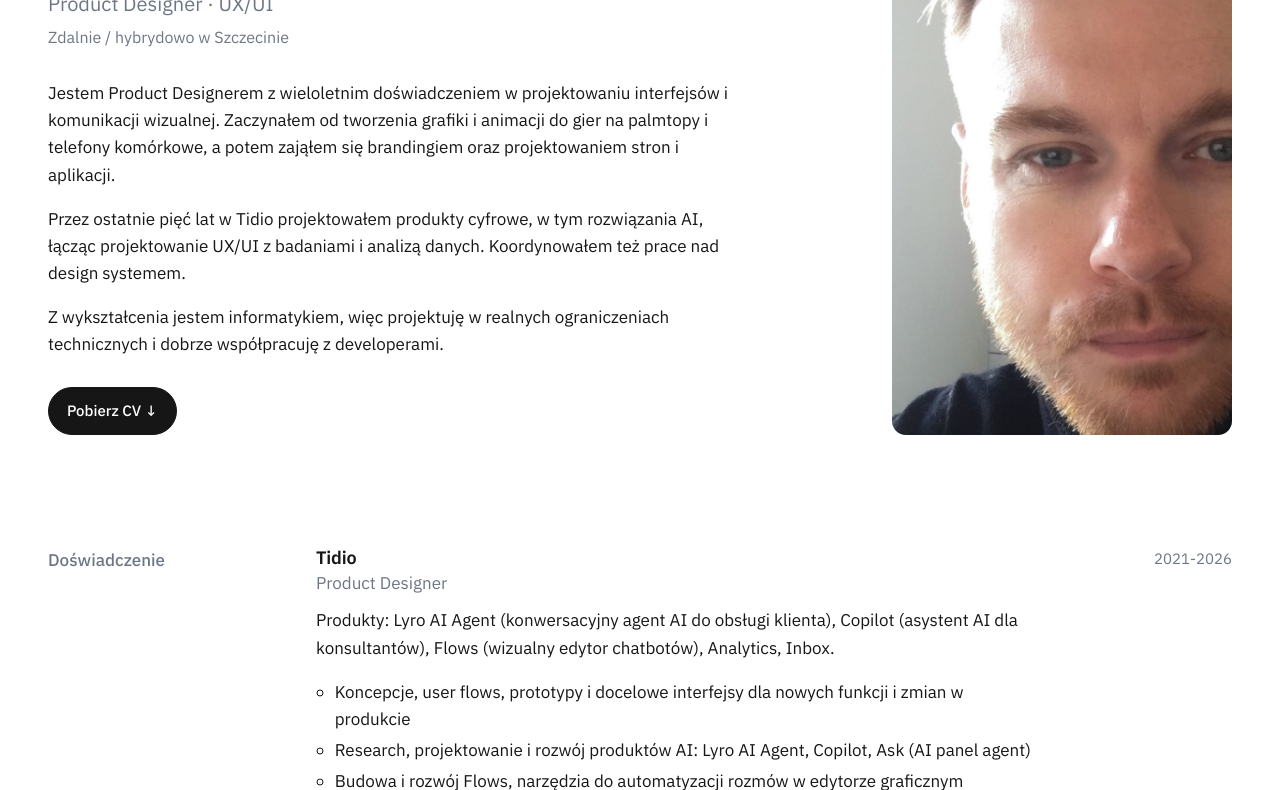
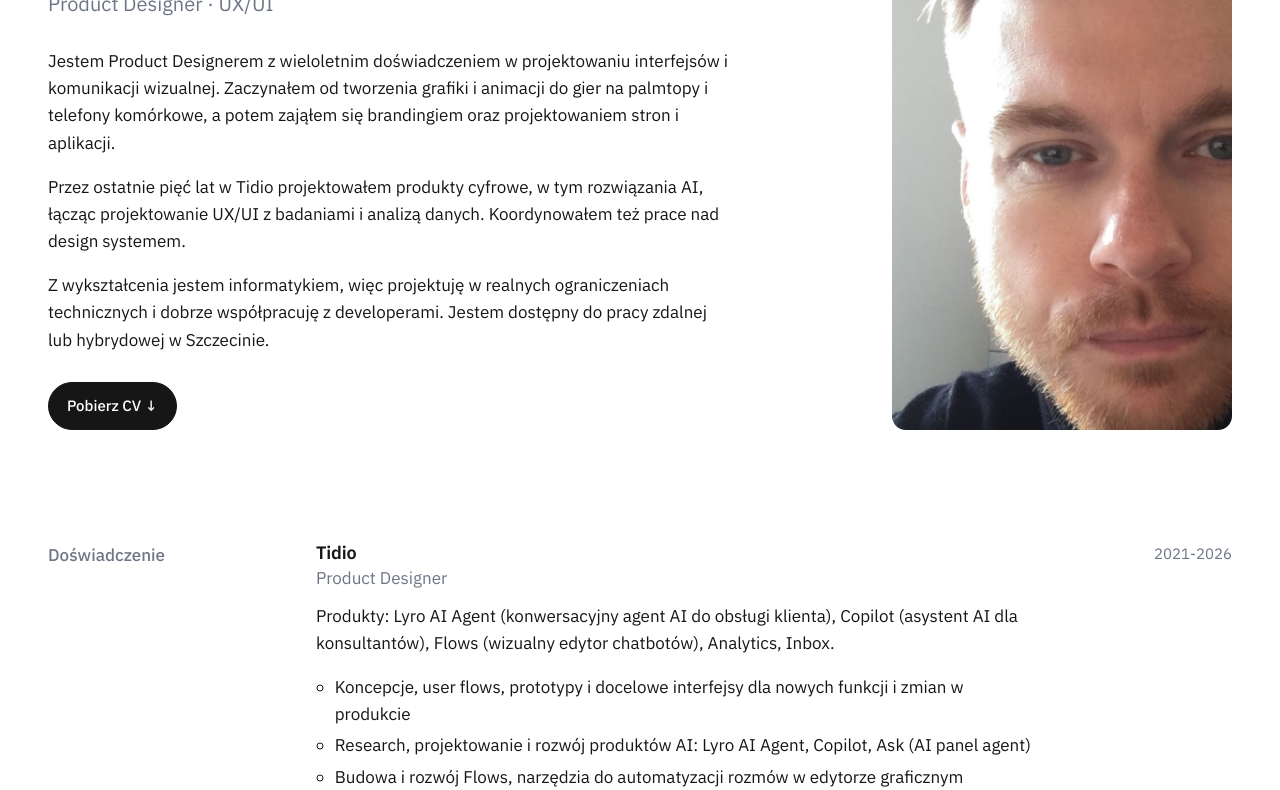
Before and after one commit to dgrochowicki/dgrochowicki.github.io, an Astro site: page /o-mnie in a window 1280 px wide. Shown: the part 296-1086 px from the top of the page. Built offline with nearby package versions, Linux system fonts and the light colour scheme; Astro itself is replaced by a stand-in of ours.

Commit message:
About: availability as a sentence at the end of the bio
Co-Authored-By: Claude Opus 5.5 <noreply@anthropic.com>

```diff
--- a/src/data/about.ts
+++ b/src/data/about.ts
@@ -7,7 +7,7 @@ export const intro: L10n<{ hero: string; lead: string; bio: string[] }> = {
     bio: [
       'Jestem Product Designerem z wieloletnim doświadczeniem w projektowaniu interfejsów i komunikacji wizualnej. Zaczynałem od tworzenia grafiki i animacji do gier na palmtopy i telefony komórkowe, a potem zająłem się brandingiem oraz projektowaniem stron i aplikacji.',
       'Przez ostatnie pięć lat w Tidio projektowałem produkty cyfrowe, w tym rozwiązania AI, łącząc projektowanie UX/UI z badaniami i analizą danych. Koordynowałem też prace nad design systemem.',
-      'Z wykształcenia jestem informatykiem, więc projektuję w realnych ograniczeniach technicznych i dobrze współpracuję z developerami.',
+      'Z wykształcenia jestem informatykiem, więc projektuję w realnych ograniczeniach technicznych i dobrze współpracuję z developerami. Jestem dostępny do pracy zdalnej lub hybrydowej w Szczecinie.',
     ],
   },
   en: {
@@ -16,7 +16,7 @@ export const intro: L10n<{ hero: string; lead: string; bio: string[] }> = {
     bio: [
       'I am a Product Designer with many years of experience in interface design and visual communication. I started out creating graphics and animation for games on PDAs and mobile phones, then moved into branding and web and app design.',
       'For the past five years at Tidio, I designed digital products, including AI solutions, combining UX/UI design with research and data analysis. I also coordinated work on the design system.',
-      'I have a degree in computer science, so I design within real technical constraints and work well with developers.',
+      "I have a degree in computer science, so I design within real technical constraints and work well with developers. I'm available for remote work or hybrid work in Szczecin.",
     ],
   },
 };
--- a/src/lib/i18n.ts
+++ b/src/lib/i18n.ts
@@ -43,7 +43,6 @@ export const ui = {
     otherProjectsLead: 'Aplikacje, produkty SaaS, fintech i strony www z lat 2012-2021.',
     howIWork: 'Jak pracuję',
     contactTitle: 'Porozmawiajmy',
-    workMode: 'Zdalnie / hybrydowo w Szczecinie',
     copy: 'Kopiuj adres',
     copied: 'Skopiowano',
     contactText: 'Szukam kolejnego zespołu produktowego. Najszybciej złapiesz mnie mailowo.',
@@ -86,7 +85,6 @@ export const ui = {
     otherProjectsLead: 'Apps, SaaS products, fintech and websites from 2012-2021.',
     howIWork: 'How I work',
     contactTitle: "Let's talk",
-    workMode: 'Remote / hybrid in Szczecin',
     copy: 'Copy address',
     copied: 'Copied',
     contactText: "I'm looking for my next product team. Email is the fastest way to reach me.",
--- a/src/views/About.astro
+++ b/src/views/About.astro
@@ -27,7 +27,7 @@ const L = {
       <div>
         <p class="eyebrow">{L.about}</p>
         <h1>{site.name}</h1>
-        <p class="role">{t.role}<br /><span class="work-mode">{t.workMode}</span></p>
+        <p class="role">{t.role}</p>
         {intro[lang].bio.map((p) => <p>{p}</p>)}
         <div class="btns"><a class="btn primary" href={asset(site.cv[lang])} target="_blank" rel="noopener">{t.downloadCv} ↓</a></div>
       </div>
@@ -95,7 +95,6 @@ const L = {
   .intro { display: grid; grid-template-columns: 1fr 340px; gap: clamp(32px, 6vw, 96px); align-items: stretch; }
   .intro h1 { font-size: clamp(34px, 5vw, 56px); margin-top: 12px; letter-spacing: -0.025em; }
   .role { color: var(--muted); font-size: 20px; margin: 6px 0 28px; }
-  .work-mode { font-size: 16px; }
   .intro p:not(.eyebrow):not(.role) { max-width: var(--text); }
   .intro .btns { margin-top: 28px; }
   /* Zdjęcie rozciąga się na wysokość kolumny z tekstem (do przycisku CV) */
```
